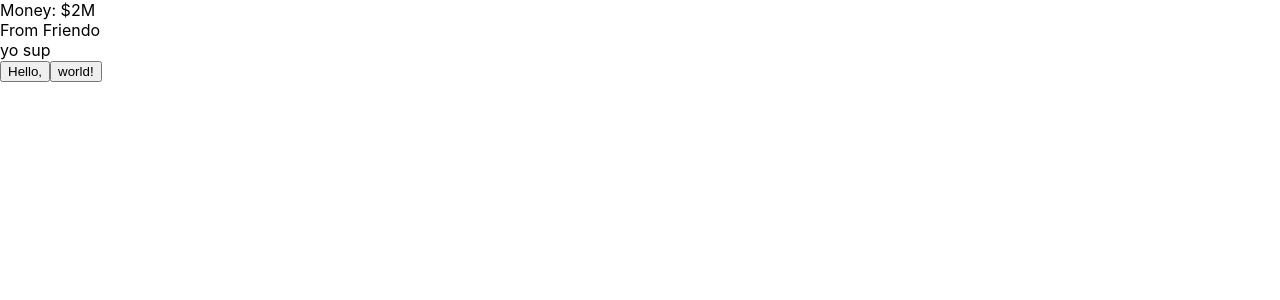
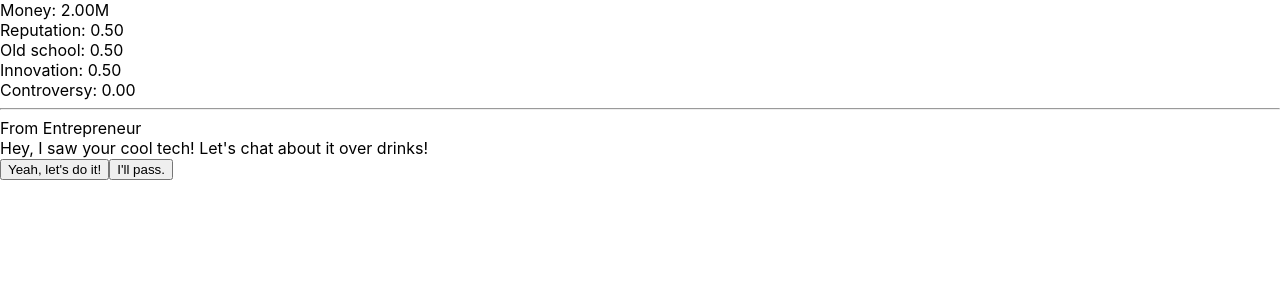
Before and after one commit to reklawnos/ludum-dare-43, a React (Create React App) app: page / in a window 1280 px wide. Shown: the top 300 px of the page. Built offline with nearby package versions, Linux system fonts and the light colour scheme.

Commit message:
Add a whole bunch of stuff

```diff
--- a/src/App.js
+++ b/src/App.js
@@ -1,71 +1,149 @@
 import React, { Component } from 'react';
 import cards from './cards';
+import MetricMeter from './MetricMeter';
 
 function getNextCard(state) {
   const { pastChoices } = state;
   const alreadySeenCardIds = new Set(pastChoices.map(({ cardId }) => cardId));
   const viableCardIds = Object.keys(cards).filter(cardId => !alreadySeenCardIds.has(cardId));
 
-  let maxScore = 0;
-  let maxId = null;
+  let sumOfAllScores = 0;
+  const allScores = [];
   for (const cardId of viableCardIds) {
     const cardScore = cards[cardId].getScore(state);
     if (cardScore < 0) {
       throw new Error(`Card score was negative (${cardScore}) for ${cardId}`);
     }
-    if (cardScore > maxScore) {
-      maxScore = cardScore;
-      maxId = cardId;
+    if (cardScore === Infinity) {
+      return cardId;
+    }
+
+    if (cardScore === 0) {
+      continue;
+    }
+
+    sumOfAllScores += cardScore;
+    allScores.push({ cardId, cardScore });
+  }
+
+  const randomVal = Math.random() * sumOfAllScores;
+
+  let sum = 0;
+  for (const {cardId, cardScore} of allScores) {
+    sum += cardScore;
+    if (randomVal < sum) {
+      return cardId;
     }
   }
 
-  return maxId;
+  throw new Error({
+    message: 'could not decide on a card',
+    state,
+    randomVal,
+    allScores,
+  });
+}
+
+function applyOptionReducers(stateSlices, cardId, optionId) {
+  let newStateSlices = stateSlices;
+  const reducers = cards[cardId].options[optionId].reducers;
+  Object.keys(reducers).map((key) => {
+    const reducer = reducers[key];
+    newStateSlices = {
+      ...newStateSlices,
+      [key]: reducer(stateSlices[key]),
+    };
+  });
+  return newStateSlices;
 }
 
 class App extends Component {
   constructor(props) {
     super(props);
-
+    const stateSlices = {
+      money: 2,
+      reputation: 0.5,
+      oldSchool: 0.5,
+      innovation: 0.5,
+      controversy: 0,
+    };
     this.state = {
       pastChoices: [],
-      stateSlices: {
-        money: 2e7,
-      },
-      currentCardId: 'helloWorld',
+      stateSlices,
+      currentCardId: getNextCard({ pastChoices: [], stateSlices}),
+      hoverOptionId: null,
     };
   }
 
   chooseItem = (optionId) => {
     this.setState(({ pastChoices, currentCardId, stateSlices }) => {
       const newPastChoices = [...pastChoices, { cardId: currentCardId, optionId }];
-      let newStateSlices = stateSlices;
-      const reducers = cards[currentCardId].options[optionId].reducers;
-      Object.keys(reducers).map((key) => {
-        const reducer = reducers[key];
-        newStateSlices = {
-          ...newStateSlices,
-          [key]: reducer(stateSlices[key]),
-        };
-      });
+      const newStateSlices = applyOptionReducers(stateSlices, currentCardId, optionId);
       const nextCardId = getNextCard({ pastChoices: newPastChoices, stateSlices: newStateSlices });
       return {
         pastChoices: newPastChoices,
         currentCardId: nextCardId,
         stateSlices: newStateSlices,
+        hoverOptionId: null,
       };
     });
   };
 
+  enterHoverOverOption = (hoverOptionId) => {
+    this.setState({ hoverOptionId });
+  };
+
+  leaveHoverOverOption = () => {
+    this.setState({ hoverOptionId: null });
+  };
+
   render() {
     console.log(this.state);
-    const { currentCardId, stateSlices } = this.state;
+    const { currentCardId, stateSlices, hoverOptionId } = this.state;
     const currentCard = cards[currentCardId];
+
+    console.log(currentCard, currentCardId);
+
+    let sliceDiffs = [];
+    if (hoverOptionId) {
+      const newStateSlices = applyOptionReducers(stateSlices, currentCardId, hoverOptionId);
+      sliceDiffs = Object.keys(newStateSlices)
+        .reduce((acc, k)  => ({
+          ...acc,
+          [k]: newStateSlices[k] - stateSlices[k],
+        }), {});
+      console.log(sliceDiffs, newStateSlices, stateSlices);
+    }
 
     return (
       <div>
-        <div>
-          Money: ${(stateSlices.money / 1e7).toFixed()}M
-        </div>
+        <MetricMeter
+          prefix="Money: "
+          value={stateSlices.money}
+          postfix="M"
+          sizeOfEffect={sliceDiffs['money']}
+        />
+        <MetricMeter
+          prefix="Reputation: "
+          value={stateSlices.reputation}
+          sizeOfEffect={sliceDiffs['reputation']}
+        />
+        <MetricMeter
+          prefix="Old school: "
+          value={stateSlices.oldSchool}
+          sizeOfEffect={sliceDiffs['oldSchool']}
+        />
+        <MetricMeter
+          prefix="Innovation: "
+          value={stateSlices.innovation}
+          sizeOfEffect={sliceDiffs['innovation']}
+        />
+        <MetricMeter
+          prefix="Controversy: "
+          value={stateSlices.controversy}
+          sizeOfEffect={sliceDiffs['controversy']}
+        />
+        <hr />
         <div>
           From {currentCard.sender.name}
         </div>
@@ -74,7 +152,12 @@ class App extends Component {
         </div>
         <div>
           {Object.keys(currentCard.options).map(optionId => (
-            <button key={optionId} onClick={() => this.chooseItem(optionId)}>
+            <button
+              key={optionId}
+              onClick={() => this.chooseItem(optionId)}
+              onMouseEnter={() => this.enterHoverOverOption(optionId)}
+              onMouseLeave={() => this.leaveHoverOverOption()}
+            >
               {currentCard.options[optionId].message}
             </button>
           ))}
--- /dev/null
+++ b/src/MetricMeter.jsx
@@ -0,0 +1,25 @@
+import React from 'react';
+
+export default function MetricMeter({
+  prefix,
+  value,
+  postfix,
+  sizeOfEffect,
+}) {
+  return (
+    <div>
+      {prefix}{value.toFixed(2)}{postfix}
+      <div
+        style={{
+          display: 'inline-block',
+          height: 16,
+          width: 16,
+          borderRadius: 8,
+          transformOrigin: 'center',
+          backgroundColor: 'blue',
+          transform: `scale(${(sizeOfEffect || 0) * 2})`
+        }}
+      />
+    </div>
+  );
+}
--- a/src/cards.js
+++ b/src/cards.js
@@ -1,8 +1,24 @@
 const MUST_SHOW_SCORE = Infinity;
 const DO_NOT_SHOW_SCORE = 0;
 
+const STANDARD_SCORE = 1;
+
 function showAfterSpecificChoice(cardId, optionId) {
   return state => hasMadeChoice(state, cardId, optionId) ? MUST_SHOW_SCORE : DO_NOT_SHOW_SCORE;
+}
+
+function showSomeTimeAfterSpecificChoice(cardId, optionId, increasePerTurn) {
+  return state => {
+    const idx = indexOfChoice(state, cardId, optionId);
+    if (indexOfChoice < 0) {
+      return DO_NOT_SHOW_SCORE;
+    }
+    return (state.pastChoices.length - idx) * increasePerTurn;
+  };
+}
+
+function showWithFixedScore(score) {
+  return () => score;
 }
 
 function hasSeenCard(state, cardId) {
@@ -15,79 +31,167 @@ function hasMadeChoice(state, cardId, optionId) {
   ));
 }
 
+function indexOfChoice(state, cardId, optionId) {
+  return state.pastChoices.findIndex(choice => (
+    choice.cardId === cardId && choice.optionId === optionId
+  ));
+}
+
 const SENDER_FRIEND = {
-  name: 'Friendo',
+  name: 'Friend',
+};
+
+const SENDER_ENTREPRENEUR = {
+  name: 'Entrepreneur',
+};
+
+const SENDER_LEGAL = {
+  name: 'Legal',
+};
+
+const SENDER_CFO = {
+  name: 'CFO',
+};
+
+const SENDER_DESIGNER = {
+  name: 'Lead designer',
+};
+
+
+const SENDER_CTO = {
+  name: 'CTO',
 };
 
 export default {
-  helloWorld: {
-    message: 'yo sup',
-    sender: SENDER_FRIEND,
+  drinksWithAnEntrepreneur_1: {
+    message: `Hey, I saw your cool tech! Let's chat about it over drinks!`,
+    sender: SENDER_ENTREPRENEUR,
     options: {
-      sayHello: {
-        message: 'Hello,',
+      yes: {
+        message: `Yeah, let's do it!`,
         reducers: {},
       },
-      sayWorld: {
-        message: 'world!',
-        reducers: {},
-      },
-    },
-    getScore(state) {
-      return Math.random();
-    },
-  },
-  someOtherCard: {
-    message: 'how is the weather?',
-    sender: SENDER_FRIEND,
-    options: {
-      friendly: {
-        message: 'it is nice',
+      no: {
+        message: `I'll pass.`,
         reducers: {
-          money: val => val + 1e7,
-        },
-      },
-      sassy: {
-        message: 'dude wow',
-        reducers: {
-          money: val => val - 1e7,
+          reputation: val => val - 0.1,
         },
       },
     },
     getScore(state) {
-      return Math.random();
+      return STANDARD_SCORE;
     },
   },
-  sassyWeatherResponse: {
-    message: 'dude im just asking what the weather is like',
-    sender: SENDER_FRIEND,
+
+  drinksWithAnEntrepreneur_2: {
+    message: `This bar is so cool! Wanna do shots and talk about our tech?`,
+    sender: SENDER_ENTREPRENEUR,
     options: {
-      sayHello: {
-        message: 'whatever',
-        reducers: {},
+      yes: {
+        message: `Shots, baby!`,
+        reducers: {
+          oldSchool: val => val - 0.1,
+          money: val => val + 0.1,
+        },
       },
-      sayWorld: {
-        message: 'im sorry',
-        reducers: {},
+      no: {
+        message: `Nah, I'm on a no-alchohol cleanse`,
+        reducers: {
+          reputation: val => val - 0.1,
+        },
       },
     },
-    getScore: showAfterSpecificChoice('someOtherCard', 'sassy'),
+    getScore: showAfterSpecificChoice('drinksWithAnEntrepreneur_1', 'yes'),
   },
-  gameOver: {
-    message: 'game over!',
-    sender: SENDER_FRIEND,
+
+  drinksWithAnEntrepreneur_3: {
+    message: `
+      Hey you remember that entreprenur you had drinks yet?
+      Now their tech looks suspciciously like the stuff we patented...
+    `,
+    sender: SENDER_LEGAL,
     options: {
-      sayCool: {
-        message: 'cool',
-        reducers: {},
+      sueThem: {
+        message: `Sue them to hell!`,
+        reducers: {
+          reputation: val => val - 0.1,
+          money: val => val + 0.1,
+        },
       },
-      sayWhatevs: {
-        message: 'whatevs',
-        reducers: {},
+      doNothing: {
+        message: `Ugh, it's ok...`,
+        reducers: {
+          money: val => val - 0.2,
+        },
       },
     },
-    getScore(state) {
-      return 0;
+    getScore: showSomeTimeAfterSpecificChoice('drinksWithAnEntrepreneur_2', 'yes', 0.1),
+  },
+
+  cfoKillProduct: {
+    message: `Hey, we're losing too much money. We should kill some legacy projects.`,
+    sender: SENDER_CFO,
+    options: {
+      yes: {
+        message: `Kill away!`,
+        reducers: {
+          oldSchool: val => val - 0.1,
+          money: val => val + 0.1,
+          controversy: val => val + 0.1,
+        },
+      },
+      no: {
+        message: `We can't, some people DEPEND on those products!`,
+        reducers: {
+          oldSchool: val => val + 0.1,
+          money: val => val - 0.1,
+        },
+      },
     },
+    getScore: showWithFixedScore(STANDARD_SCORE),
+  },
+
+  designerMakeAFont: {
+    message: `
+      Yo, we decided that Helvetica just doesn't cut it.
+      Whaddya say we hire a company to build a custom font for us?
+    `,
+    sender: SENDER_LEGAL,
+    options: {
+      yes: {
+        message: `I mean, we're not a real startup if we don't have our own font.`,
+        reducers: {
+          reputation: val => val + 0.2,
+          money: val => val - 0.2,
+        },
+      },
+      no: {
+        message: `Psh, let's just use Times New Roman instead.`,
+        reducers: {
+          oldSchool: val => val + 0.1,
+        },
+      },
+    },
+    getScore: showWithFixedScore(STANDARD_SCORE),
+  },
+
+  basicSecurityLeak: {
+    message: `Dear lord, we've leaked a few thousand passwords! What should we do?`,
+    sender: SENDER_CTO,
+    options: {
+      yes: {
+        message: `This will not stand, FIRE THE VP OF SECURITY!`,
+        reducers: {
+          oldSchool: val => val - 0.1,
+        },
+      },
+      no: {
+        message: `Let's put out a press release apology`,
+        reducers: {
+          reputation: val => val - 0.2,
+        },
+      },
+    },
+    getScore: showWithFixedScore(STANDARD_SCORE),
   },
 };
```
